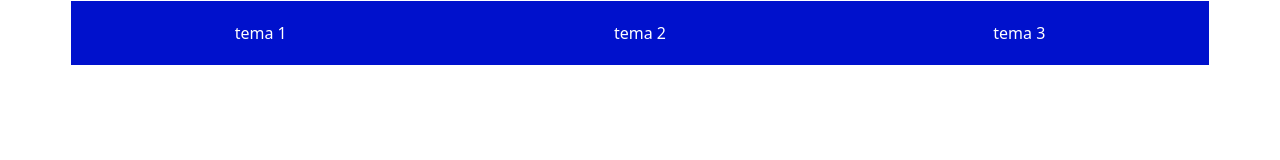
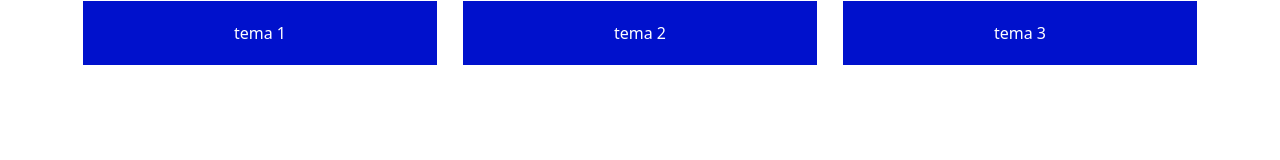
Before and after one commit to IlDuko/BOOSTRAP-CSS, a plain HTML site: page index.html in a window 1280 px wide. Drawn offline with nearby package versions, Linux system fonts and the light colour scheme.

Commit message:
arreglo del espacio de los buttoms en el hero

```diff
--- a/index.html
+++ b/index.html
@@ -21,11 +21,17 @@
     ></script>
   </head>
   <body>
-    <div class="container text-center hero1">
+    <div class="container text-center">
       <div class="row">
-        <div class="col-xl-4">tema 1</div>
-        <div class="col-xl-4">tema 2</div>
-        <div class="col-xl-4">tema 3</div>
+        <div class="col-xl-4">
+          <div class="hero1">tema 1</div>
+        </div>
+        <div class="col-xl-4">
+          <div class="hero1">tema 2</div>
+        </div>
+        <div class="col-xl-4">
+          <div class="hero1">tema 3</div>
+        </div>
       </div>
     </div>
   </body>
```
Also changed, not shown: style.css (line endings or trailing spaces).
